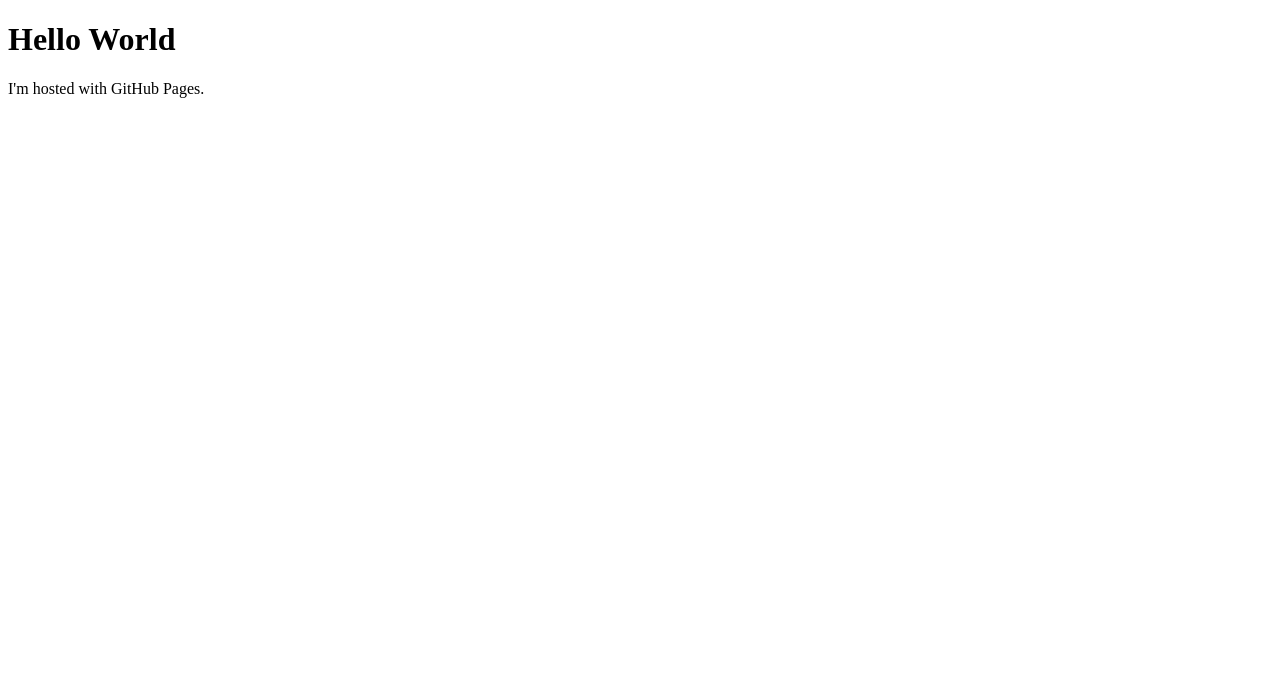
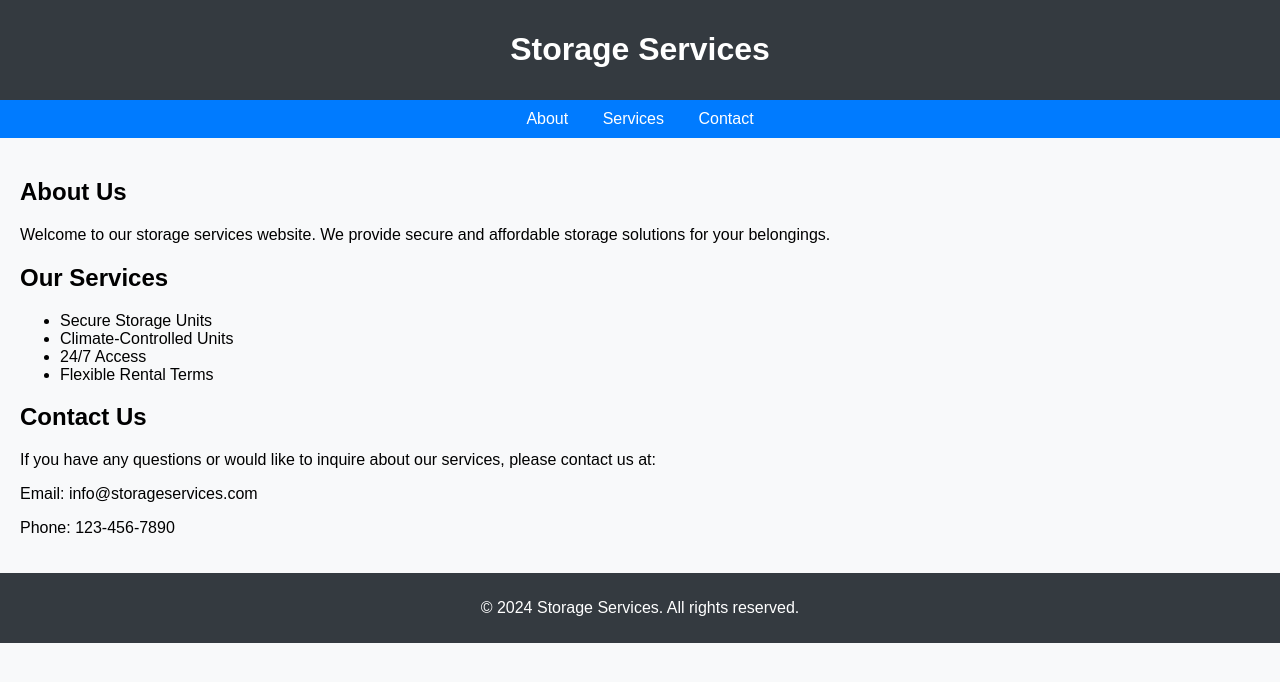
Before and after one commit to ivaan1359/ivaan1359.github.io, a plain HTML site: page index.html in a window 1280 px wide. Drawn offline with Linux system fonts and the light colour scheme.

Commit message:
Update index.html

```diff
--- a/index.html
+++ b/index.html
@@ -1,7 +1,76 @@
 <!DOCTYPE html>
-<html>
+<html lang="en">
+<head>
+    <meta charset="UTF-8">
+    <meta name="viewport" content="width=device-width, initial-scale=1.0">
+    <title>Storage Services</title>
+    <style>
+        body {
+            font-family: Arial, sans-serif;
+            background-color: #f8f9fa;
+            margin: 0;
+            padding: 0;
+        }
+        header {
+            background-color: #343a40;
+            color: #ffffff;
+            padding: 10px 0;
+            text-align: center;
+        }
+        nav {
+            background-color: #007bff;
+            color: #ffffff;
+            padding: 10px 0;
+            text-align: center;
+        }
+        nav a {
+            color: #ffffff;
+            text-decoration: none;
+            margin: 0 15px;
+        }
+        main {
+            padding: 20px;
+        }
+        footer {
+            background-color: #343a40;
+            color: #ffffff;
+            text-align: center;
+            padding: 10px 0;
+        }
+    </style>
+</head>
 <body>
-<h1>Hello World</h1>
-<p>I'm hosted with GitHub Pages.</p>
+    <header>
+        <h1>Storage Services</h1>
+    </header>
+    <nav>
+        <a href="#about">About</a>
+        <a href="#services">Services</a>
+        <a href="#contact">Contact</a>
+    </nav>
+    <main>
+        <section id="about">
+            <h2>About Us</h2>
+            <p>Welcome to our storage services website. We provide secure and affordable storage solutions for your belongings.</p>
+        </section>
+        <section id="services">
+            <h2>Our Services</h2>
+            <ul>
+                <li>Secure Storage Units</li>
+                <li>Climate-Controlled Units</li>
+                <li>24/7 Access</li>
+                <li>Flexible Rental Terms</li>
+            </ul>
+        </section>
+        <section id="contact">
+            <h2>Contact Us</h2>
+            <p>If you have any questions or would like to inquire about our services, please contact us at:</p>
+            <p>Email: info@storageservices.com</p>
+            <p>Phone: 123-456-7890</p>
+        </section>
+    </main>
+    <footer>
+        <p>&copy; 2024 Storage Services. All rights reserved.</p>
+    </footer>
 </body>
 </html>
```
